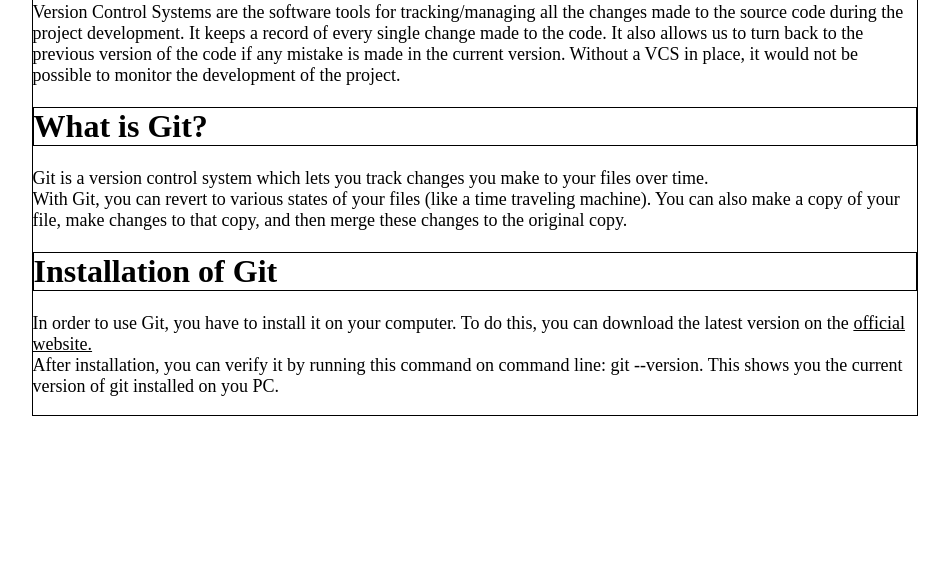
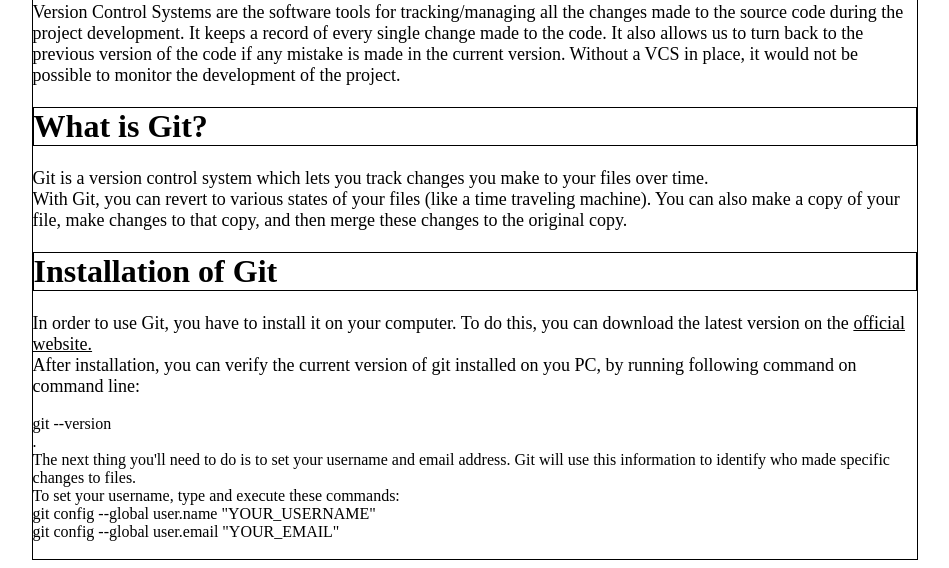
Before and after one commit to mahreenasama/Git-and-GitHub-Tutorial, a plain HTML site: page index.html in a window 1280 px wide. Shown: the part 722-1290 px from the top of the page, without its empty margins (165-1114 px from the left). Before the commit the page ends 1146 px from the top, so only its background shows below. Drawn offline with Linux system fonts and the light colour scheme.

Commit message:
username added

```diff
--- a/index.html
+++ b/index.html
@@ -68,9 +68,14 @@
         <p>
             In order to use Git, you have to install it on your computer. To do this, you can download the
             latest version on the <a href="https://git-scm.com/downloads" id="official-site">official website.</a>
-            <br>
-            After installation, you can verify it by running this command on command line:
-            <span id="git-version">git --version</span>. This shows you the current version of git installed on you PC.
+            <br> After installation, you can verify the current version of git installed on you PC, by running
+            following command on command line:
+            <div id="git-version">git --version</div>. <br>
+            The next thing you'll need to do is to set your username and email address. Git will use this
+            information to identify who made specific changes to files.<br>
+            To set your username, type and execute these commands:
+            <div id="username">git config --global user.name "YOUR_USERNAME"</div>
+            <div id="password">git config --global user.email "YOUR_EMAIL"</div>
         </p>
 
     </div>
```
